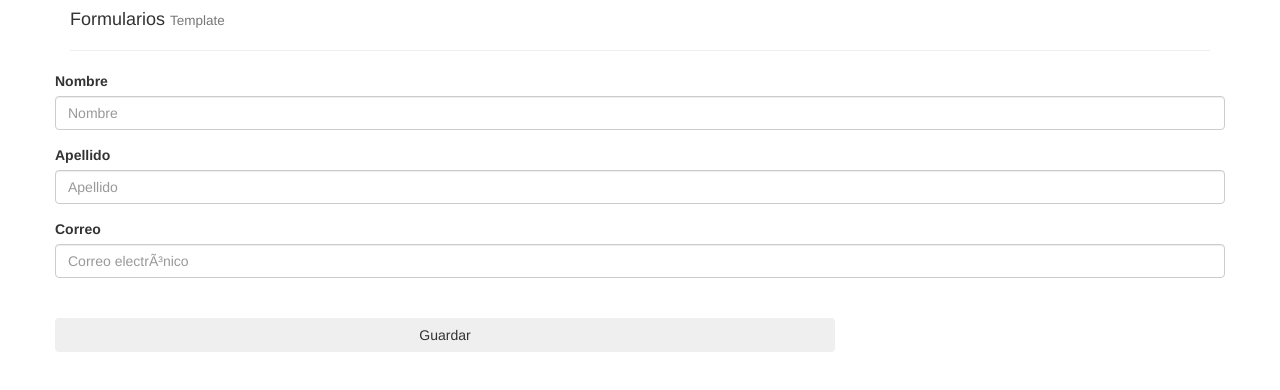
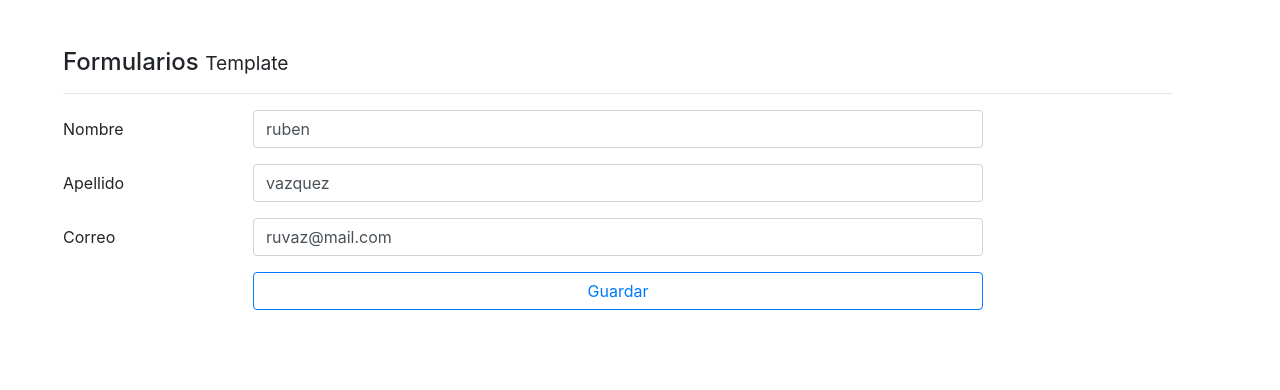
Before and after one commit to ruvaz/Reactive-Static-Forms, an Angular app: page /template in a window 1280 px wide. Shown: the top 390 px of the page. Built offline with nearby package versions, Linux system fonts and the light colour scheme.

Commit message:
validation in html done

```diff
--- a/src/app/pages/template/template.component.html
+++ b/src/app/pages/template/template.component.html
@@ -1,7 +1,6 @@
-
 <h4>Formularios <small> Template </small></h4>
 <hr>
-<form autocomplete="off">
+<form autocomplete="off" (ngSubmit)="guardar(forma)" #forma="ngForm">
 
   <div>
 
@@ -11,18 +10,39 @@
 
         <input class="form-control"
                type="text"
-               placeholder="Nombre">
+               name="nombre"
+               required
+               minlength="5"
+               placeholder="Nombre"
+               #nombre="ngModel"
+               [class.is-invalid]="nombre.invalid && nombre.touched"
+               [ngModel]="usuario.nombre"
+        >
+        <small *ngIf="nombre.invalid && nombre.touched"
+               class="form-text text-danger">Ingrese al menos 5 letras</small>
       </div>
     </div>
 
     <div class="form-group row">
+
       <label class="col-2 col-form-label">Apellido</label>
       <div class="col-8">
-
         <input class="form-control"
                type="text"
-               placeholder="Apellido">
+               name="apellido"
+               minlength="5"
+               placeholder="Apellido"
+               ngModel
+               required
+               #apellido="ngModel"
+               [ngModel]="usuario.apellido"
+               [class.is-invalid]="apellido.invalid && apellido.touched"
+        >
+        <small *ngIf="apellido.invalid && apellido.touched"
+               class="form-text text-danger">Ingrese al menos 5 letras</small>
       </div>
+
+
     </div>
 
   </div>
@@ -33,16 +53,26 @@
 
       <input class="form-control"
              type="email"
-             placeholder="Correo electrÃ³nico">
+             name="correo"
+             required
+             placeholder="Correo electróico"
+             pattern="[a-z0-9._%+-]+@[a-z0-9.-]+\.[a-z]{2,3}$"
+             ngModel
+             #correo="ngModel"
+             [ngModel]="usuario.email"
+             [class.is-invalid]="correo.invalid && correo.touched"
+      >
+      <small *ngIf="correo.invalid && correo.touched"
+             class="form-text text-danger">Ingrese correo electrónico</small>
     </div>
   </div>
-
 
 
   <div class="form-group row">
     <label class="col-2 col-form-label">&nbsp;</label>
     <div class="input-group col-md-8">
-      <button type="submit" class="btn btn-outline-primary btn-block">
+      <button type="submit"
+              class="btn btn-outline-primary btn-block">
         Guardar
       </button>
     </div>
--- a/src/app/pages/template/template.component.ts
+++ b/src/app/pages/template/template.component.ts
@@ -1,4 +1,5 @@
-import { Component, OnInit } from '@angular/core';
+import {Component, OnInit} from '@angular/core';
+import {NgForm} from '@angular/forms';
 
 @Component({
   selector: 'app-template',
@@ -7,9 +8,30 @@
 })
 export class TemplateComponent implements OnInit {
 
-  constructor() { }
+  usuario = {
+    nombre: 'ruben',
+    apellido: 'vazquez',
+    email: 'ruvaz@mail.com'
+  };
+
+  constructor() {
+  }
 
   ngOnInit(): void {
   }
 
+  guardar(forma: NgForm) {
+    if (forma.invalid) {
+
+      Object.values(forma.controls).forEach(control => {
+        control.markAsTouched();
+      });
+
+      return;
+
+    } else {
+    //  console.log(forma.value);
+    }
+  }
+
 }
--- a/src/index.html
+++ b/src/index.html
@@ -6,19 +6,22 @@
   <base href="/">
   <meta name="viewport" content="width=device-width, initial-scale=1">
   <link rel="icon" type="image/x-icon" href="favicon.ico">
-  <!-- Latest compiled and minified CSS -->
-  <link rel="stylesheet" href="https://stackpath.bootstrapcdn.com/bootstrap/3.4.1/css/bootstrap.min.css" integrity="sha384-HSMxcRTRxnN+Bdg0JdbxYKrThecOKuH5zCYotlSAcp1+c8xmyTe9GYg1l9a69psu" crossorigin="anonymous">
+  <link rel="stylesheet" href="https://stackpath.bootstrapcdn.com/bootstrap/4.5.0/css/bootstrap.min.css"
+        integrity="sha384-9aIt2nRpC12Uk9gS9baDl411NQApFmC26EwAOH8WgZl5MYYxFfc+NcPb1dKGj7Sk" crossorigin="anonymous">
+</head>
+<body>
+<app-root></app-root>
 
-  <!-- Optional theme -->
-  <link rel="stylesheet" href="https://stackpath.bootstrapcdn.com/bootstrap/3.4.1/css/bootstrap-theme.min.css" integrity="sha384-6pzBo3FDv/PJ8r2KRkGHifhEocL+1X2rVCTTkUfGk7/0pbek5mMa1upzvWbrUbOZ" crossorigin="anonymous">
 
- </head>
-<body>
-  <app-root></app-root>
+<script src="https://code.jquery.com/jquery-3.5.1.slim.min.js"
+        integrity="sha384-DfXdz2htPH0lsSSs5nCTpuj/zy4C+OGpamoFVy38MVBnE+IbbVYUew+OrCXaRkfj"
+        crossorigin="anonymous"></script>
+<script src="https://stackpath.bootstrapcdn.com/bootstrap/4.5.0/js/bootstrap.min.js"
+        integrity="sha384-OgVRvuATP1z7JjHLkuOU7Xw704+h835Lr+6QL9UvYjZE3Ipu6Tp75j7Bh/kR0JKI"
+        crossorigin="anonymous"></script>
 
-  <!-- jQuery (necessary for Bootstrap's JavaScript plugins) -->
-  <script src="https://code.jquery.com/jquery-1.12.4.min.js" integrity="sha384-nvAa0+6Qg9clwYCGGPpDQLVpLNn0fRaROjHqs13t4Ggj3Ez50XnGQqc/r8MhnRDZ" crossorigin="anonymous"></script>
-  <!-- Include all compiled plugins (below), or include individual files as needed -->
-  <script src="https://stackpath.bootstrapcdn.com/bootstrap/3.4.1/js/bootstrap.min.js" integrity="sha384-aJ21OjlMXNL5UyIl/XNwTMqvzeRMZH2w8c5cRVpzpU8Y5bApTppSuUkhZXN0VxHd" crossorigin="anonymous"></script>
+<script src="https://cdn.jsdelivr.net/npm/popper.js@1.16.0/dist/umd/popper.min.js"
+        integrity="sha384-Q6E9RHvbIyZFJoft+2mJbHaEWldlvI9IOYy5n3zV9zzTtmI3UksdQRVvoxMfooAo"
+        crossorigin="anonymous"></script>
 </body>
 </html>
```
